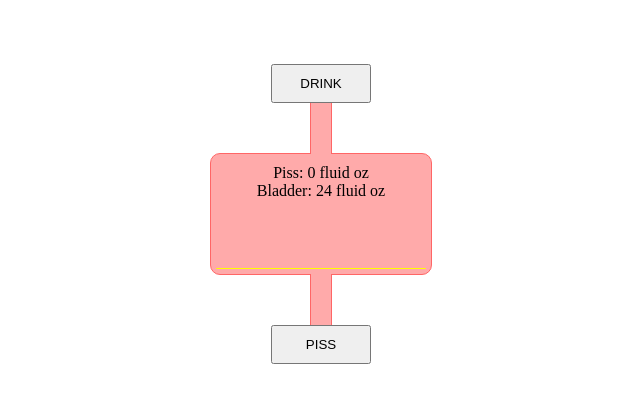
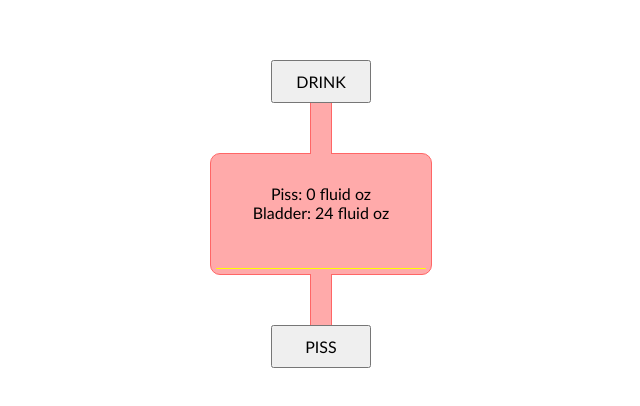
Before and after one commit to AjaxGb/PissClicker, a plain HTML site: page docs/index.html in a window 1280 px wide. Shown: the part 186-592 px from the top of the page, without its empty margins (319-959 px from the left). Drawn offline with Linux system fonts and the light colour scheme.

Commit message:
Better font and piss display

```diff
--- a/docs/index.html
+++ b/docs/index.html
@@ -10,8 +10,10 @@
 	<div class="action-container">
 		<button id="do-drink" class="action">DRINK</button>
 		<div class="bladder">
-			<div>Piss: <span id="piss-num"></span></div>
-			<div>Bladder: <span id="max-piss-num"></span></div>
+			<div class="bladder-contents">
+				<div>Piss: <span id="piss-num"></span></div>
+				<div>Bladder: <span id="max-piss-num"></span></div>
+			</div>
 			<div class="liquid-wrapper">
 				<div id="piss-level" class="liquid"></div>
 			</div>
--- a/docs/style.css
+++ b/docs/style.css
@@ -1,6 +1,9 @@
 html, body {
 	height: 100%;
 	margin: 0;
+}
+body, .action {
+	font-family: 'Trebuchet MS', 'Lucida Sans Unicode', 'Lucida Grande', 'Lucida Sans', Arial, sans-serif;
 }
 body {
 	display: flex;
@@ -13,22 +16,25 @@ body {
 	flex-direction: column;
 	align-items: center;
 }
-.action-container > .action {
+.action {
 	display: block;
 	width: 100%;
 	padding: 10px;
 	max-width: 100px;
 	margin: 0 auto;
+	font-size: 16px;
 }
 .bladder {
 	position: relative;
-	z-index: -2;
 	margin: 50px auto;
 	height: 100px;
 	width: 200px;
 	padding: 10px;
 	border-radius: 10px;
 	text-align: center;
+}
+.bladder-contents {
+	padding: 20px 0;
 }
 .bladder, .bladder::before, .bladder::after {
 	background: #faa;
@@ -54,11 +60,11 @@ body {
 }
 .liquid-wrapper {
 	position: absolute;
-	z-index: -1;
 	left: 5px;
 	right: 5px;
 	bottom: 5px;
 	top: 5px;
+	pointer-events: none;
 }
 .liquid {
 	position: absolute;
```
